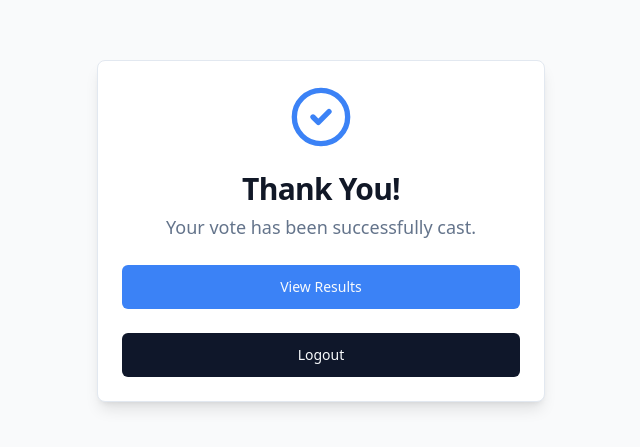
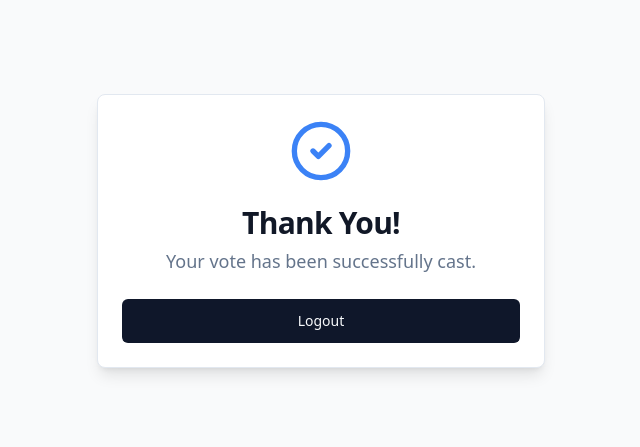
Before and after one commit to dngtemple/vote, a React (Vite) app in the folder frontend/: page /thank-you in a window 1280 px wide. Shown: the part 169-616 px from the top of the page, without its empty margins (319-959 px from the left). Built offline with nearby package versions, Linux system fonts and the light colour scheme.

Commit message:
removing results view from voters

```diff
--- a/frontend/src/pages/ThankYou.tsx
+++ b/frontend/src/pages/ThankYou.tsx
@@ -33,9 +33,9 @@ export default function ThankYou() {
                     </CardDescription>
                 </CardHeader>
                 <CardContent className="space-y-6">
-                    <Button onClick={Result} className="w-full bg-blue-500" size="lg">
+                    {/* <Button onClick={Result} className="w-full bg-blue-500" size="lg">
                         View Results
-                    </Button>
+                    </Button> */}
                     <Button onClick={handleLogout} className="w-full" size="lg">
                         Logout
                     </Button>
--- a/frontend/src/pages/Voting.tsx
+++ b/frontend/src/pages/Voting.tsx
@@ -146,7 +146,7 @@ export default function Voting() {
                                 You have already participated in this election.
                             </CardDescription>
                         </CardHeader>
-                        <CardContent className="space-y-6 pt-6">
+                        {/* <CardContent className="space-y-6 pt-6">
 
                             <Button
                                 onClick={() => navigate('/results')}
@@ -156,7 +156,7 @@ export default function Voting() {
                                 <BarChart3 className="mr-2 h-5 w-5" />
                                 View Live Results
                             </Button>
-                        </CardContent>
+                        </CardContent> */}
                     </Card>
                 </motion.div>
             </div>
```
